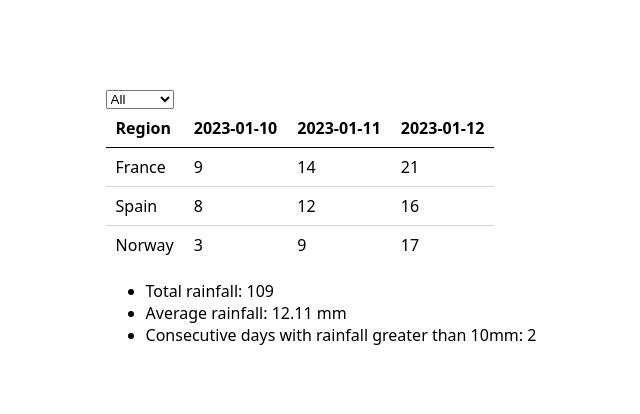
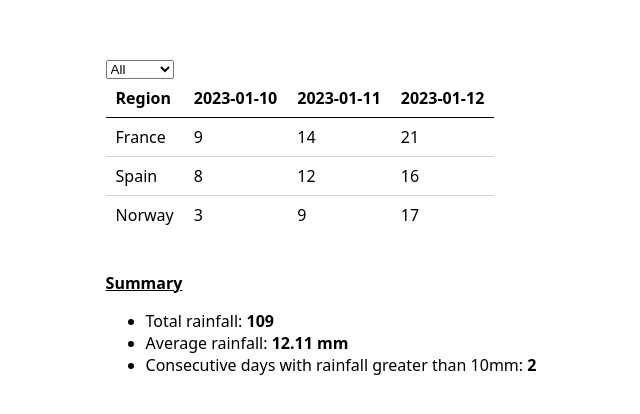
Before and after one commit to Cervest-yvh-test/cervest-yvh-test, a Next.js app: page / in a window 1280 px wide. Shown: the part 176-590 px from the top of the page, without its empty margins (319-959 px from the left). Built offline with nearby package versions, Linux system fonts and the light colour scheme.

Commit message:
Minor styling improvements in Summary

```diff
--- a/components/Summary.tsx
+++ b/components/Summary.tsx
@@ -36,11 +36,16 @@ function Summary({ rows }: { rows: Row[] }) {
     const consecutive = calculateConsecutive(rows);
 
     return (
-        <ul>
-            <li>Total rainfall: {total}</li>
-            <li>Average rainfall: {average} mm</li>
-            <li>Consecutive days with rainfall greater than 10mm: {consecutive}</li>
-        </ul>
+        <>
+            <br />
+            <p><u><b>Summary</b></u></p>
+            <ul>
+                <li>Total rainfall: <b>{total}</b></li>
+                <li>Average rainfall: <b>{average} mm </b></li>
+                <li>Consecutive days with rainfall greater than 10mm: <b>{consecutive}</b></li>
+            </ul>
+        </>
+
     )
 
 }
```
